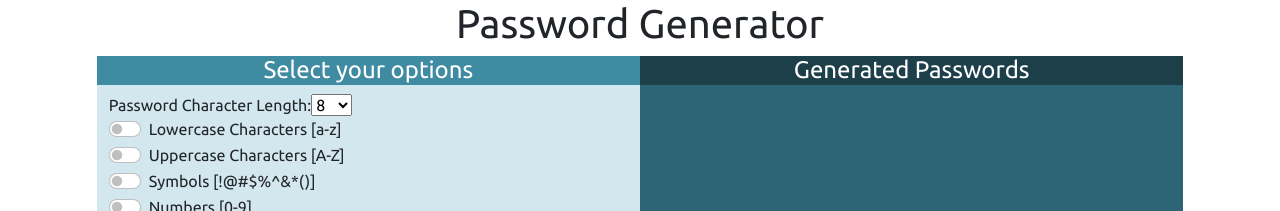
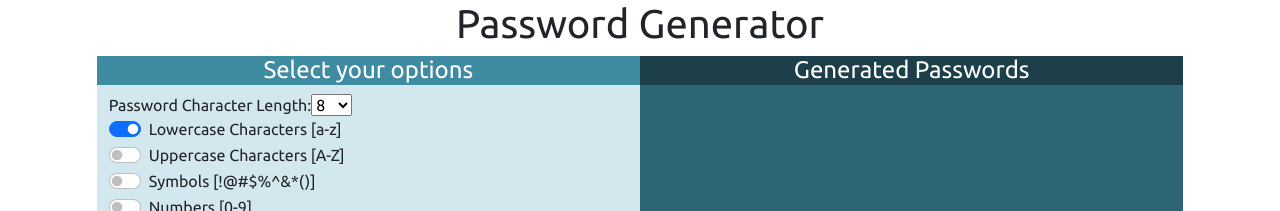
Before and after one commit to Joeseff6/Password-Generator, a React (Create React App) app: page / in a window 1280 px wide. Shown: the top 211 px of the page. Built offline with nearby package versions, Linux system fonts and the light colour scheme.

Commit message:
Made lowercase checked by default

```diff
--- a/src/components/InputContainer.js
+++ b/src/components/InputContainer.js
@@ -6,7 +6,7 @@ import "./InputContainer.css";
 class InputContainer extends React.Component {
   state = {
     charLength: 8,
-    lowercase: false,
+    lowercase: true,
     uppercase: false,
     symbols: false,
     numbers: false,
@@ -67,6 +67,7 @@ class InputContainer extends React.Component {
                 role="switch"
                 id="lowercase"
                 value={this.state.lowercase}
+                checked={this.state.lowercase}
                 onChange={() =>
                   this.setState({ lowercase: !this.state.lowercase })
                 }
```
